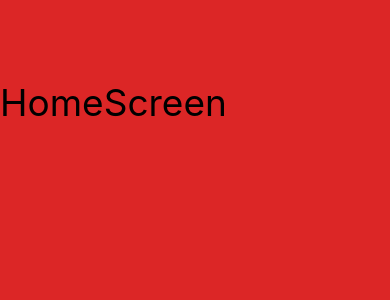
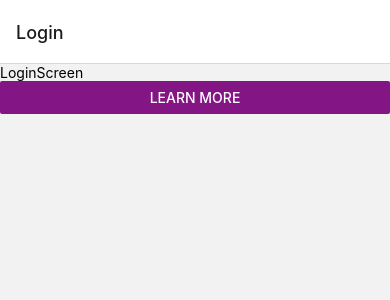
Before and after one commit to emremrt98/My-List-App, a React Native app: screen /Login in a window 390 px wide. Shown: the top 300 px of the page. Built offline with nearby package versions, Linux system fonts and the light colour scheme.

Commit message:
Create react navigation and also screen option and stack between screens

```diff
--- a/App.js
+++ b/App.js
@@ -1,12 +1,9 @@
-import { StatusBar } from 'expo-status-bar';
-import { View } from 'react-native';
-import HomeScreen from './src/screen/HomeScreen';
+import React from 'react'
+import NavigationStack from './src/navigation'
+
 
 export default function App() {
   return (
-    <View className="flex-1">
-      <HomeScreen />
-      <StatusBar style="auto" />
-    </View>
-  );
+    <NavigationStack />
+  )
 }
--- /dev/null
+++ b/src/navigation/AuthStack.js
@@ -0,0 +1,18 @@
+import React from 'react'
+import { createStackNavigator } from '@react-navigation/stack';
+import { LoginScreen, RegisterScreen } from '../screen';
+import { NavigationContainer } from '@react-navigation/native';
+const Stack = createStackNavigator();
+
+export default function AuthStack() {
+    return (
+        <NavigationContainer>
+            <Stack.Navigator initialRouteName='Login' screenOptions={{ headerShown: true }}>
+                <Stack.Screen name="Login" component={LoginScreen} />
+                <Stack.Screen name="Register" component={RegisterScreen} />
+            </Stack.Navigator>
+        </NavigationContainer>
+
+
+    )
+}
--- /dev/null
+++ b/src/navigation/UserStack.js
@@ -0,0 +1,10 @@
+import { Text, View } from 'react-native'
+import React from 'react'
+
+export default function UserStack() {
+    return (
+        <View>
+            <Text>UserStack</Text>
+        </View>
+    )
+}
--- /dev/null
+++ b/src/navigation/index.jsx
@@ -0,0 +1,14 @@
+import React from 'react'
+import UserStack from './UserStack';
+import AuthStack from './AuthStack';
+
+export default function NavigationStack() {
+    const isLogin = false;
+    return (
+        <>
+            {
+                isLogin ? <UserStack /> : <AuthStack />
+            }
+        </>
+    )
+}
--- /dev/null
+++ b/src/screen/LoginScreen.jsx
@@ -0,0 +1,16 @@
+import { Button, Text, View } from 'react-native'
+import React from 'react'
+
+export default function LoginScreen({navigation}) {
+    return (
+        <View>
+            <Text>LoginScreen</Text>
+            <Button
+                onPress={()=>navigation.navigate('Register')}
+                title="Learn More"
+                color="#841584"
+                accessibilityLabel="Learn more about this purple button"
+            />
+        </View>
+    )
+}
--- /dev/null
+++ b/src/screen/RegisterScreen.jsx
@@ -0,0 +1,10 @@
+import { Text, View } from 'react-native'
+import React from 'react'
+
+export default function RegisterScreen() {
+    return (
+        <View>
+            <Text>RegisterScreen</Text>
+        </View>
+    )
+}
--- /dev/null
+++ b/src/screen/index.js
@@ -0,0 +1,10 @@
+import HomeScreen from "./HomeScreen";
+import LoginScreen from "./LoginScreen";
+import RegisterScreen from "./RegisterScreen"
+
+
+export {
+  HomeScreen,
+  LoginScreen,
+  RegisterScreen,
+}
```
Also changed, not shown: package.json (+6 -1 lines), 1 other file (tests, documents, lock files or other folders).
